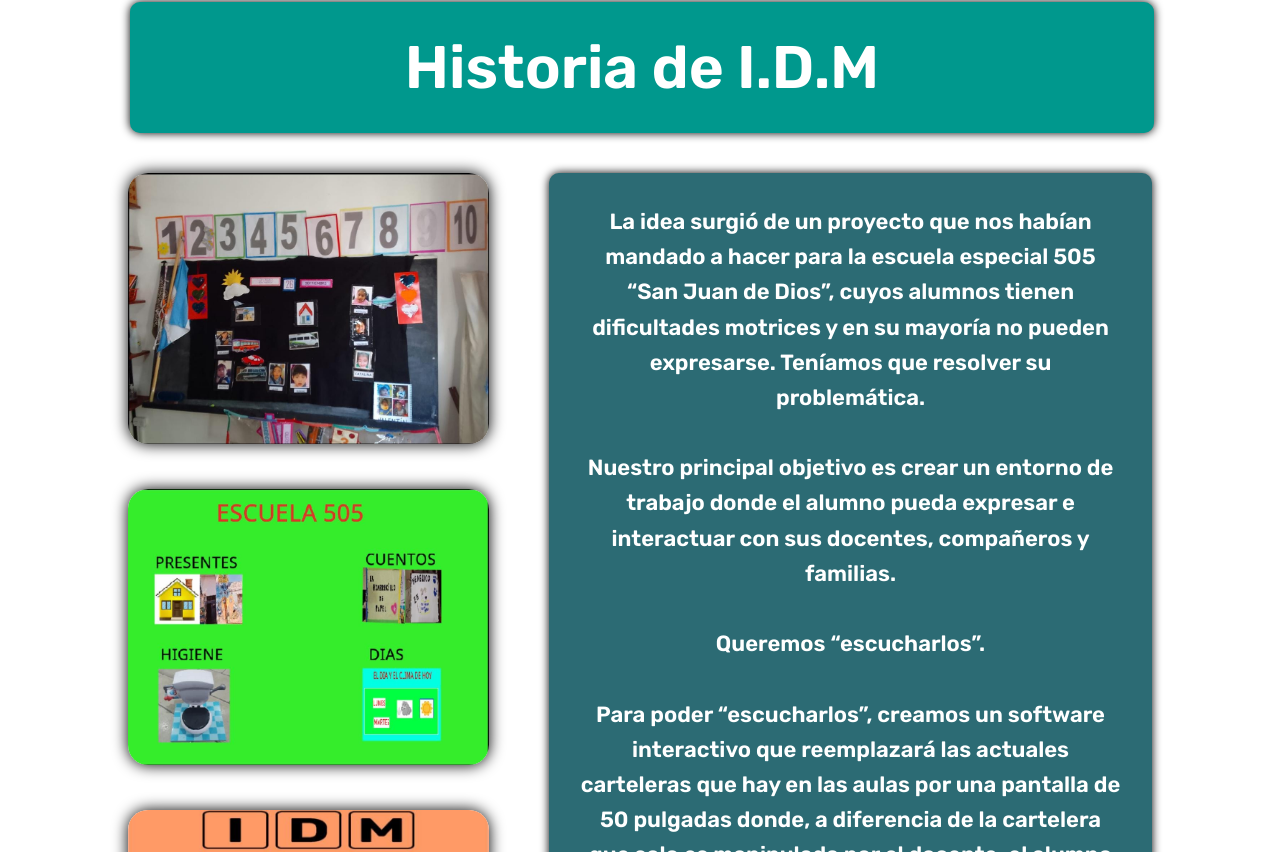
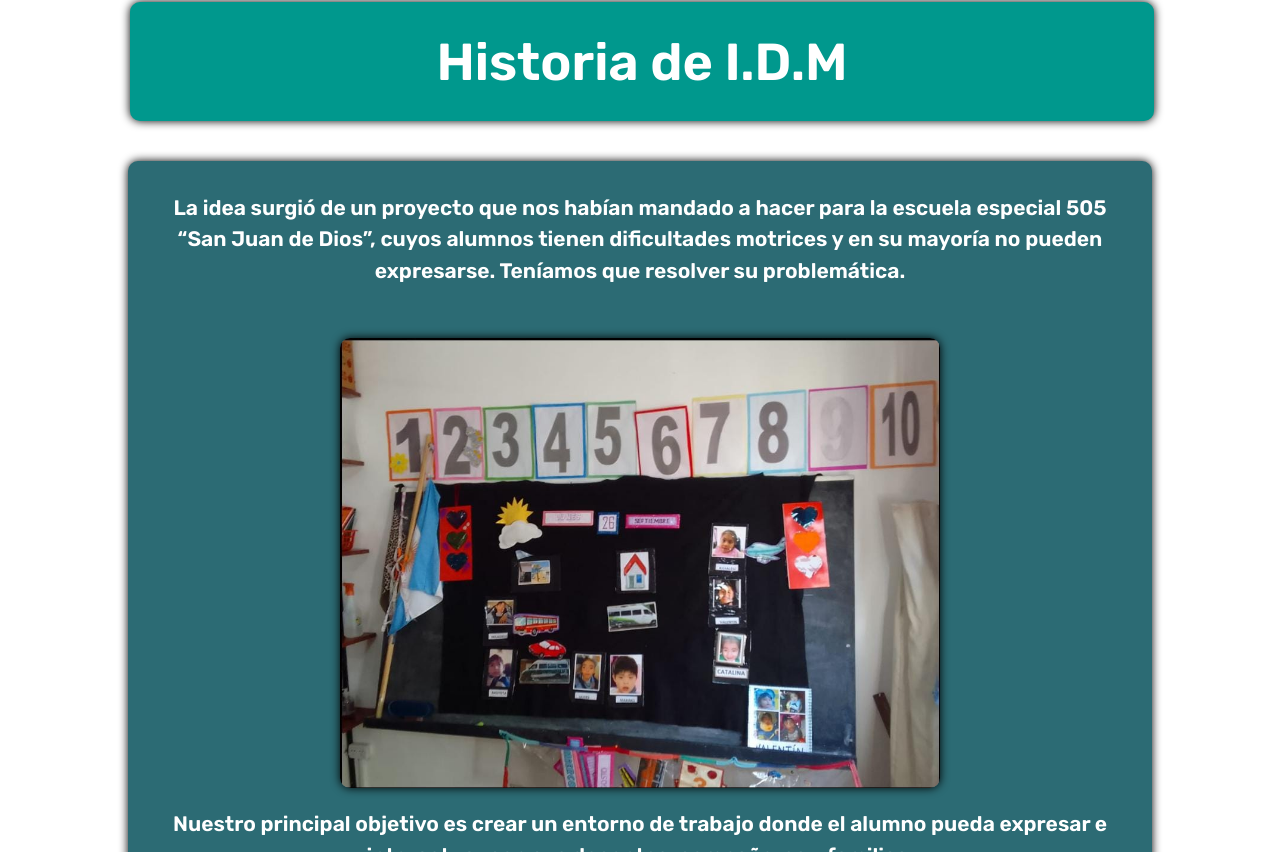
Before and after one commit to Dylan-Fernandez/Proyecto-De-Generacion-T, a React (Vite) app in the folder frontend-IDM/: page /History in a window 1280 px wide. Shown: the part 248-1100 px from the top of the page. Built offline with nearby package versions, Linux system fonts and the light colour scheme; a web font is replaced by a local one.

Commit message:
cambio en @media de historia

```diff
--- a/frontend-IDM/src/pages/history.css
+++ b/frontend-IDM/src/pages/history.css
@@ -61,10 +61,44 @@
   box-shadow: 0 0 10px black;
 }
 
+@media (max-width: 1440px) and (min-width: 845px) {
+  .title_history {
+    font-size: 52px;
+  }
+
+  .history_content {
+    gap: 45px;
+  }
+
+  .history_images {
+    display: none;
+  }
+
+  .history_text {
+    flex: 1.2;
+    font-size: 21px;
+    padding: 3%;
+    line-height: 1.5;
+  }
+
+  .img_history_inline {
+     display: block;
+    width: 90%;
+    max-width: 600px;
+    height: auto;
+    margin: 20px auto;
+    border-radius: 10px;
+    box-shadow: 0 0 10px black;
+    object-fit: contain;
+  }
+}
+
+
 @media (max-width: 844px) {
   .history_images {
     display: none;
   }
+
   .img_history_inline {
     display: block;
     width: 90%;
```
